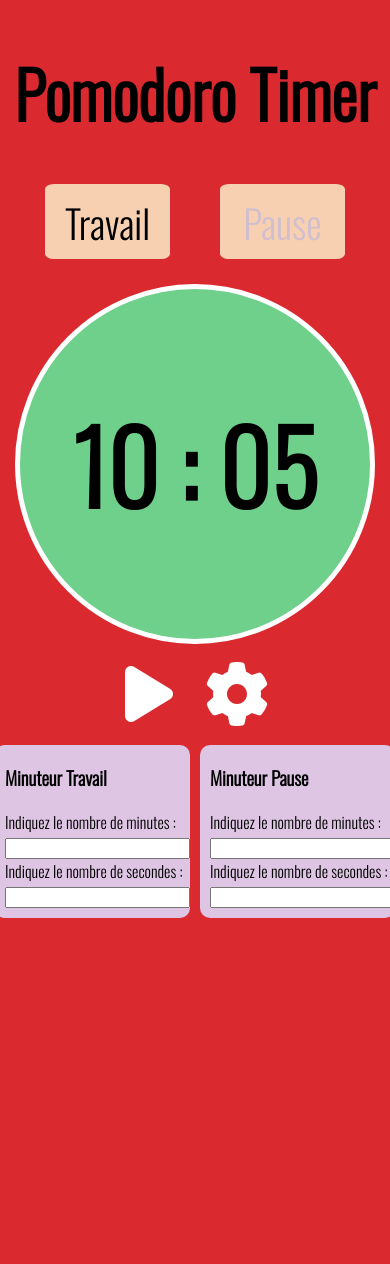
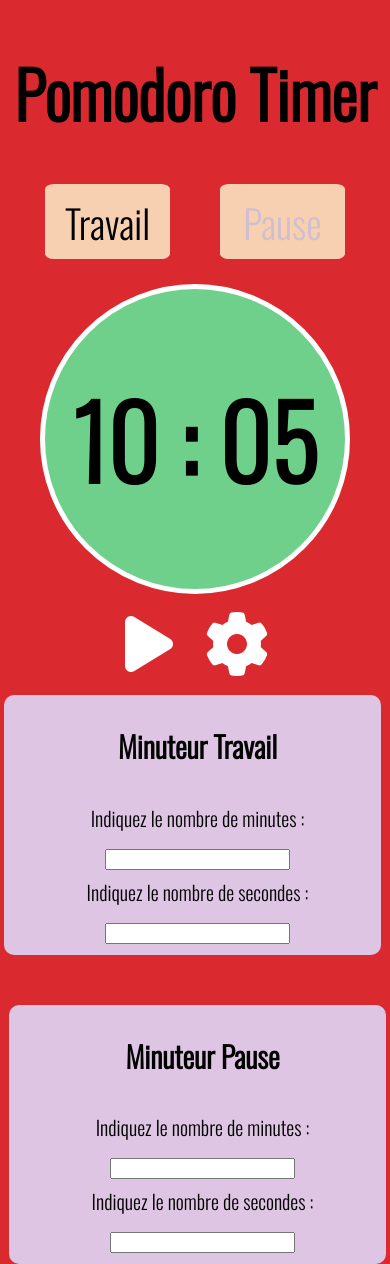
Before and after one commit to Asriel6/Pomodoro, a plain HTML site: page index.html in a window 390 px wide. Before the commit the page ends 926 px from the top, so only its background shows below. Drawn offline with nearby package versions, Linux system fonts and the light colour scheme.

Commit message:
Finir adaptation pour petits mobiles

```diff
--- a/script_pomodoro.js
+++ b/script_pomodoro.js
@@ -9,17 +9,18 @@ let settings_open = false;
 
 let output = document.getElementById('affichage')
 let stop_play = document.getElementById('stop_play')
-let reset = document.getElementById('reset')
 let affichage_travail = document.getElementById('travail')
 let affichage_pause = document.getElementById('pause')
 let parametres = document.getElementById('settings')
 
 parametres.addEventListener('click', () => {
     if(settings_open){
-
+        document.getElementById('formulaires').style.display = 'none'
+        settings_open = false
     }
-    else if(!(settings)){
-
+    else{
+        document.getElementById('formulaires').style.display = 'flex'
+        settings_open = true
     }
 })
 
--- a/style_pomodoro.css
+++ b/style_pomodoro.css
@@ -74,6 +74,12 @@ button{
     justify-content:center;
 }
 
+.formulaires_hidden{
+    display: none;
+    align-items: center;
+    justify-content:center;
+}
+
 #formulaire_travail{
     background-color:#DEC5E3 ;
     margin-top: 50px;
@@ -91,3 +97,29 @@ button{
     padding-bottom: 10px;
     border-radius: 10px;
 }
+
+@media screen and (max-width: 768px){
+    #formulaires{
+        flex-direction:column;
+    }
+    #formulaire_travail{
+        width:98%;
+        text-align: center;
+        justify-content: center;
+        font-size:25px;
+    }
+
+    #formulaire_pause{
+        width:98%;
+        text-align: center;
+        justify-content: center;
+        font-size: 25px;
+    }
+    #affichage{
+        width: 300px;
+        height: 300px;
+    }
+    label{
+        font-size: 20px;
+    }
+}
```
